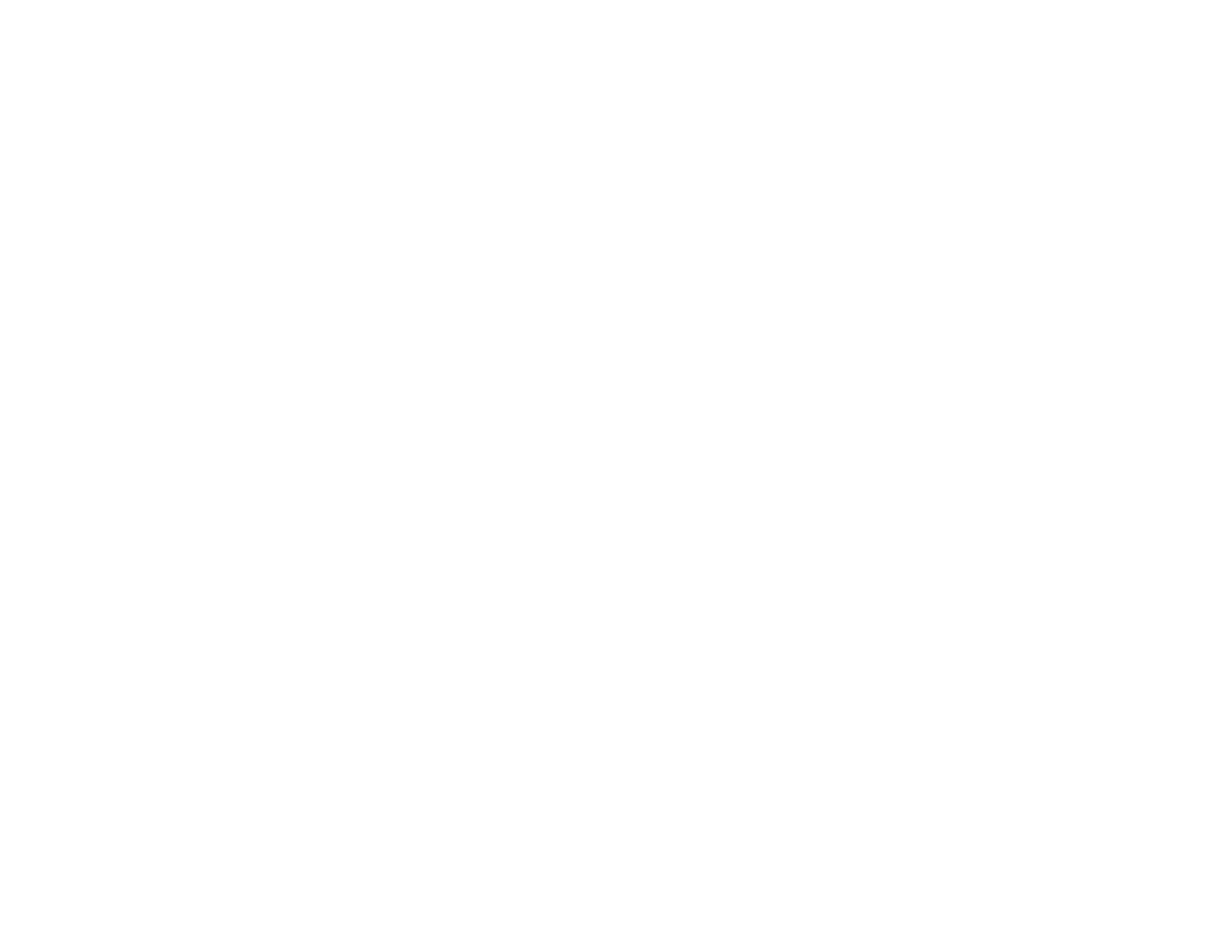
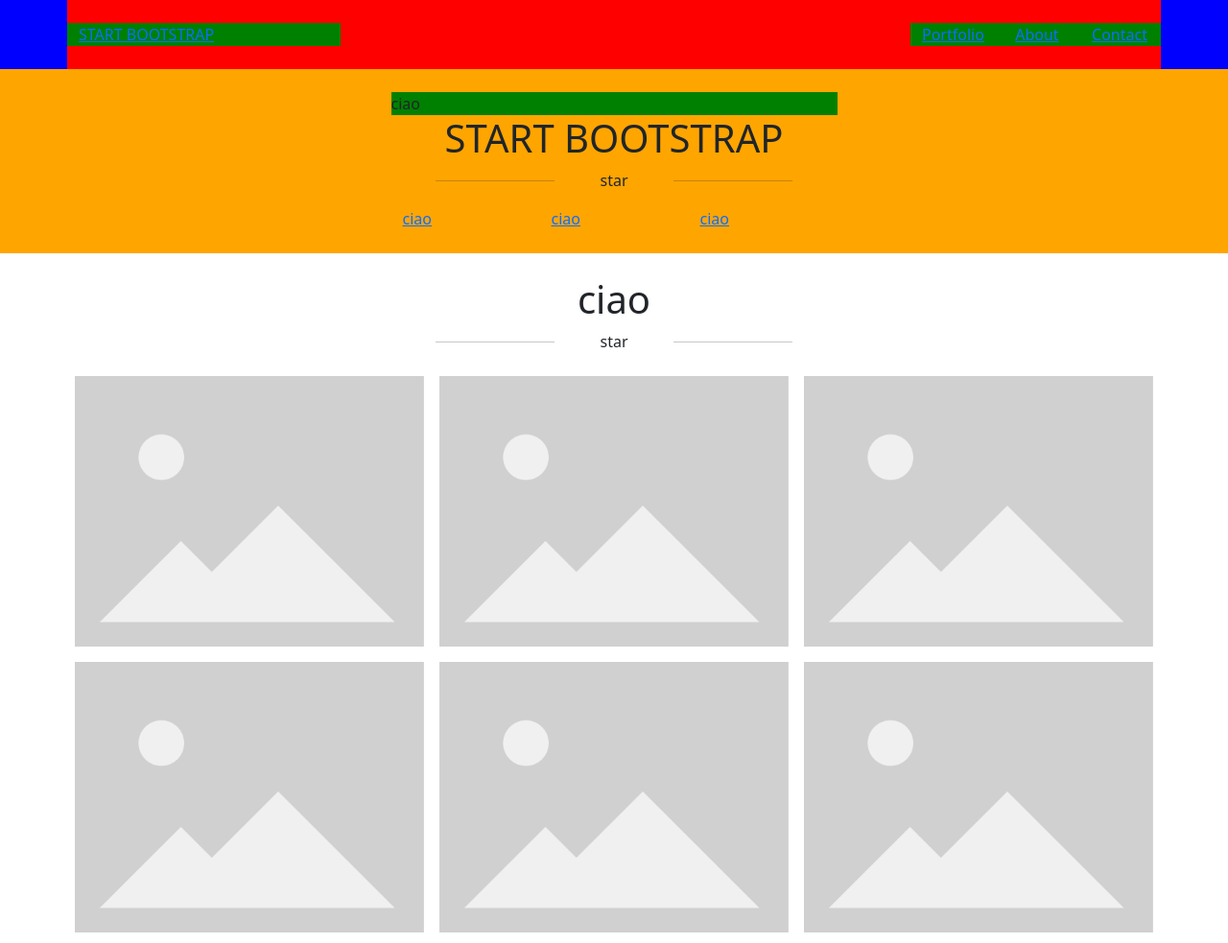
Before and after one commit to NicholasBuiatti/html-css-bootstrap-freelancer, a plain HTML site: page index.html in a window 1280 px wide. Shown: the whole page at 96% size. Before the commit the page ends 800 px from the top, so only its background shows below. Drawn offline with nearby package versions, Linux system fonts and the light colour scheme.

Commit message:
impazzisco

```diff
--- a/css/personal-style.css
+++ b/css/personal-style.css
@@ -0,0 +1,19 @@
+.color-rosso {
+    background-color: red;
+}
+
+.color-verde {
+    background-color: green;
+}
+
+.color-blu {
+    background-color: blue;
+}
+
+.color-arancione {
+    background-color: orange;
+}
+
+.color-giallo {
+    background-color: yellow;
+}
--- a/index.html
+++ b/index.html
@@ -10,11 +10,65 @@
 </head>
 <body>
 
-    <!-- inizio pagina -->
-    <header></header>
+    <!-- nav-bar -->
+    <nav class="color-blu">
+        <div class="container">
+            <div class="row justify-content-between py-4 color-rosso">
+                <a href="#" class="col-3 color-verde">START BOOTSTRAP</a>
+                <div class="row col-3 text-center">
+                    <a href="#" class="col color-verde">Portfolio</a>
+                    <a href="#" class="col color-verde">About</a>
+                    <a href="#" class="col color-verde">Contact</a>
+                </div>
+            </div>
+        </div>
+
+    </nav>
 
     <!-- parte centrale -->
-    <main></main>
+    <main>
+        <section class="color-arancione">
+            <div class="container py-4">
+                <div class="d-flex flex-column align-items-center">
+                    <div class="col-5 color-verde">
+                        <img src="" alt="">ciao
+                    </div>
+                    <h1 class="col-5 text-center"> START BOOTSTRAP </h1>
+                    <div class="row col-4 align-items-center">
+                        <hr class="col">
+                        <p class="col text-center">star</p>
+                        <hr class="col">
+                    </div>
+                    <div class="row col-5">
+                        <a href="#" class="col">ciao</a>
+                        <a href="#" class="col">ciao</a>
+                        <a href="#" class="col">ciao</a>
+                    </div>
+                </div>
+            </div>
+        </section>
+        <section>
+            <div class="container py-4">
+                <div class="d-flex flex-column align-items-center">
+                    <h1 class="col-5 text-center"> ciao</h1>
+                    <div class="row col-4 align-items-center">
+                        <hr class="col">
+                        <p class="col text-center">star</p>
+                        <hr class="col">
+                    </div>
+                </div>
+                <div class="row">
+                    <img src="./img/Placeholder_view_vector.svg.png" alt="" class="col-4 p-2">
+                    <img src="./img/Placeholder_view_vector.svg.png" alt="" class="col-4 p-2">
+                    <img src="./img/Placeholder_view_vector.svg.png" alt="" class="col-4 p-2">
+                    <img src="./img/Placeholder_view_vector.svg.png" alt="" class="col-4 p-2">
+                    <img src="./img/Placeholder_view_vector.svg.png" alt="" class="col-4 p-2">
+                    <img src="./img/Placeholder_view_vector.svg.png" alt="" class="col-4 p-2">
+                </div>
+            </div>
+        </section>
+
+    </main>
 
     <!-- fine pagina -->
     <footer></footer>
```
Also changed, not shown: img/Placeholder_view_vector.svg.png (added).
